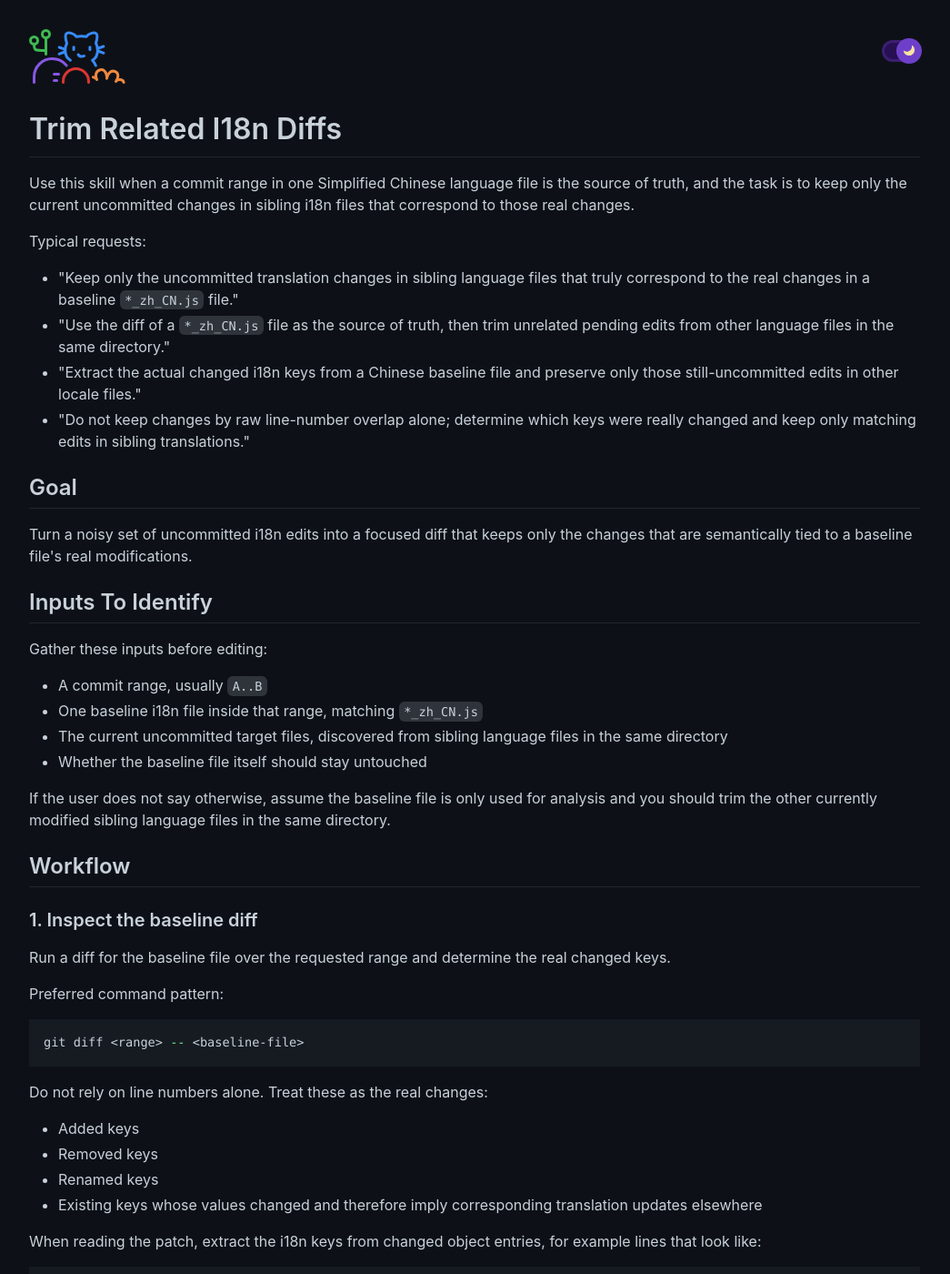
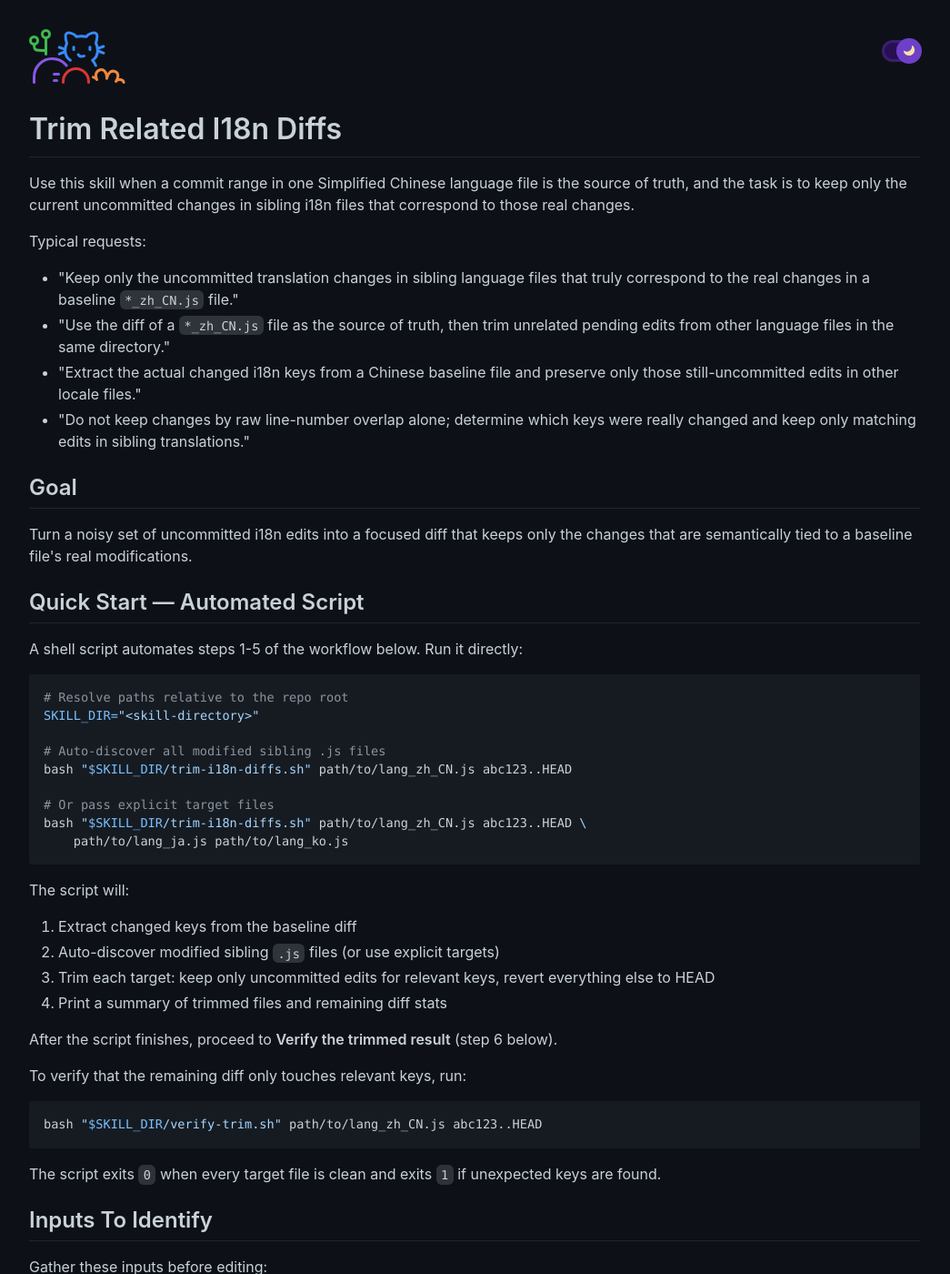
Before and after one commit to aleen42/PersonalContext, a Jekyll site: the page built from skills/trim-related-i18n-diffs/SKILL.md, in a window 1280 px wide and 1400 px high. Shown: the whole window at 91% size, without its empty margins (118-1163 px from the left). Built offline with Jekyll 4.4.1, drawn with Linux system fonts in a browser that asks for light colours; our own code applies the rules of GitHub Pages for plain Markdown files; some of the changed text lies outside the part shown.

Commit message:
feat(trim-i18n-diffs): add `trim-i18n-diffs.sh` and `verify-trim.sh` scripts
Add two companion shell scripts for the trim-related-i18n-diffs skill:

- `trim-i18n-diffs.sh` — automates the full trim workflow (steps 1-5):
  extract relevant keys from a baseline `*_zh_CN.js` diff, discover or
  accept target sibling `.js` files, and rebuild each target so that
  only uncommitted edits for relevant keys remain.

- `verify-trim.sh` — post-trim verification that checks whether the
  remaining uncommitted diff only touches keys from the relevant set.
  Reports per-file pass/fail and exits with code 1 on unexpected keys.

Update `SKILL.md` with Quick Start and verification instructions.

````diff
--- a/skills/trim-related-i18n-diffs/SKILL.md
+++ b/skills/trim-related-i18n-diffs/SKILL.md
@@ -17,6 +17,39 @@ Typical requests:
 ## Goal
 
 Turn a noisy set of uncommitted i18n edits into a focused diff that keeps only the changes that are semantically tied to a baseline file's real modifications.
+
+## Quick Start — Automated Script
+
+A shell script automates steps 1-5 of the workflow below. Run it directly:
+
+```bash
+# Resolve paths relative to the repo root
+SKILL_DIR="<skill-directory>"
+
+# Auto-discover all modified sibling .js files
+bash "$SKILL_DIR/trim-i18n-diffs.sh" path/to/lang_zh_CN.js abc123..HEAD
+
+# Or pass explicit target files
+bash "$SKILL_DIR/trim-i18n-diffs.sh" path/to/lang_zh_CN.js abc123..HEAD \
+    path/to/lang_ja.js path/to/lang_ko.js
+```
+
+The script will:
+
+1. Extract changed keys from the baseline diff
+2. Auto-discover modified sibling `.js` files (or use explicit targets)
+3. Trim each target: keep only uncommitted edits for relevant keys, revert everything else to HEAD
+4. Print a summary of trimmed files and remaining diff stats
+
+After the script finishes, proceed to **Verify the trimmed result** (step 6 below).
+
+To verify that the remaining diff only touches relevant keys, run:
+
+```bash
+bash "$SKILL_DIR/verify-trim.sh" path/to/lang_zh_CN.js abc123..HEAD
+```
+
+The script exits `0` when every target file is clean and exits `1` if unexpected keys are found.
 
 ## Inputs To Identify
 
@@ -142,9 +175,7 @@ The remaining hunks should only touch keys from the relevant key set. If unrelat
 
 ## Practical Strategy
 
-For many sibling language files, scripting the trim is safer than manual editing.
-
-A reliable approach is:
+For many sibling language files, scripting the trim is safer than manual editing. Use the provided `trim-i18n-diffs.sh` script when possible. If manual editing is needed, a reliable approach is:
 
 1. Extract relevant keys from the baseline range diff
 2. Read each target file from `HEAD`
````
Also changed, not shown: 2 other files.
